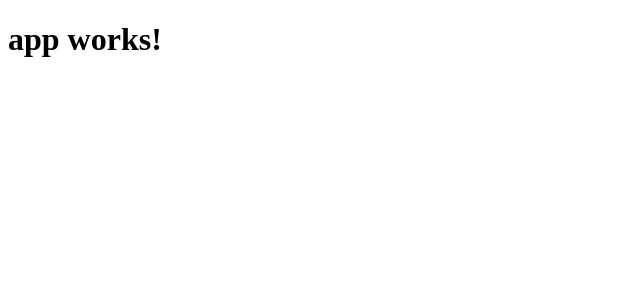
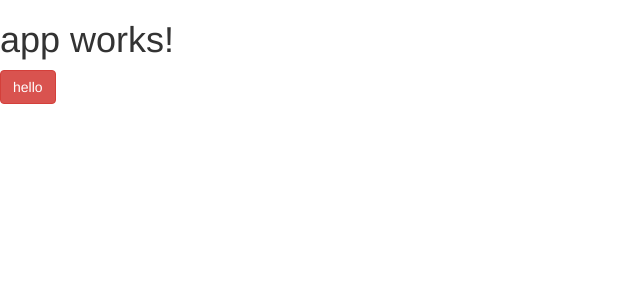
Before and after one commit to Pulkit219/Ng4ShoppingListApp, an Angular app in the folder ShoppingListApp/: page / in a window 1280 px wide. Shown: the top 300 px of the page, without its empty margins (0-640 px from the left). Built offline with nearby package versions, Linux system fonts and the light colour scheme.

Commit message:
1st comm
init bootstrap

```diff
--- a/ShoppingListApp/package.json
+++ b/ShoppingListApp/package.json
@@ -20,6 +20,7 @@
     "@angular/platform-browser": "^4.0.0",
     "@angular/platform-browser-dynamic": "^4.0.0",
     "@angular/router": "^4.0.0",
+    "bootstrap": "^3.3.7",
     "core-js": "^2.4.1",
     "rxjs": "^5.1.0",
     "zone.js": "^0.8.4"
--- a/ShoppingListApp/src/app/app.component.html
+++ b/ShoppingListApp/src/app/app.component.html
@@ -1,3 +1,4 @@
 <h1>
   {{title}}
 </h1>
+<button class="btn btn-xl btn-danger">hello</button>
```
Also changed, not shown: ShoppingListApp/.angular-cli.json.
